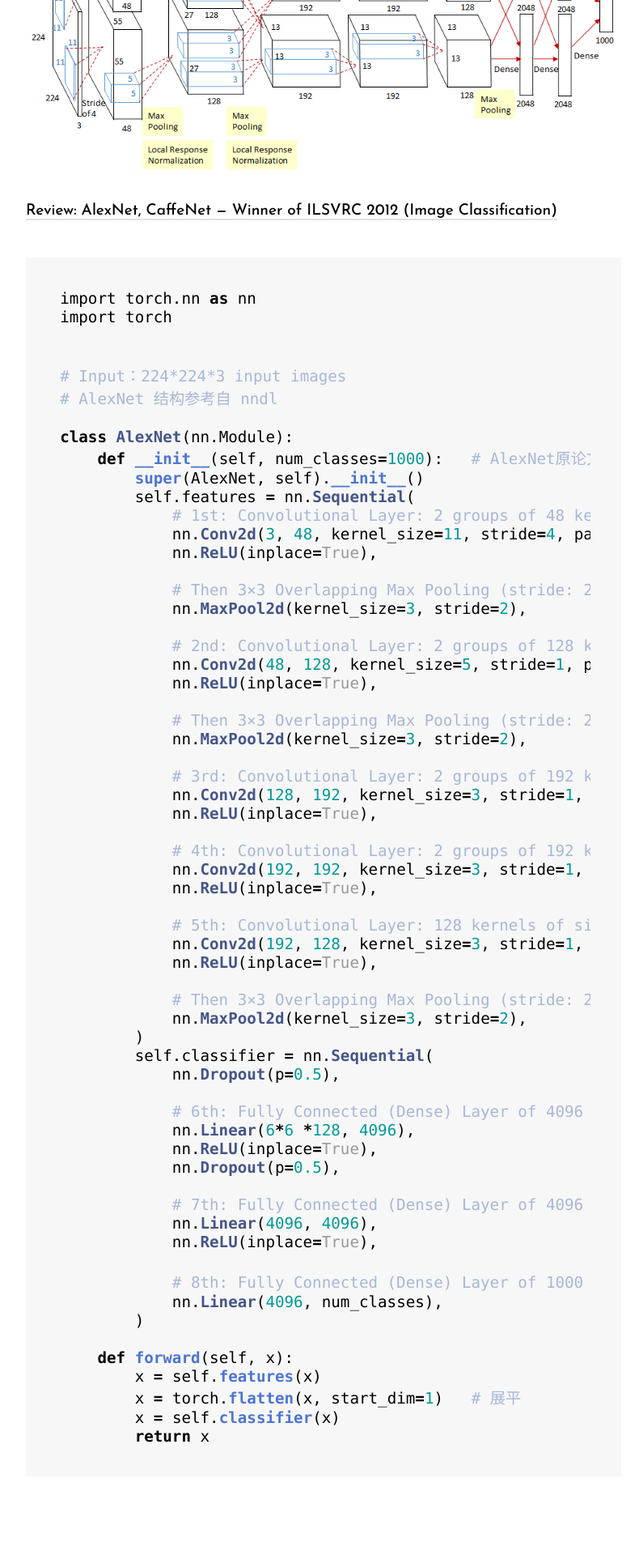
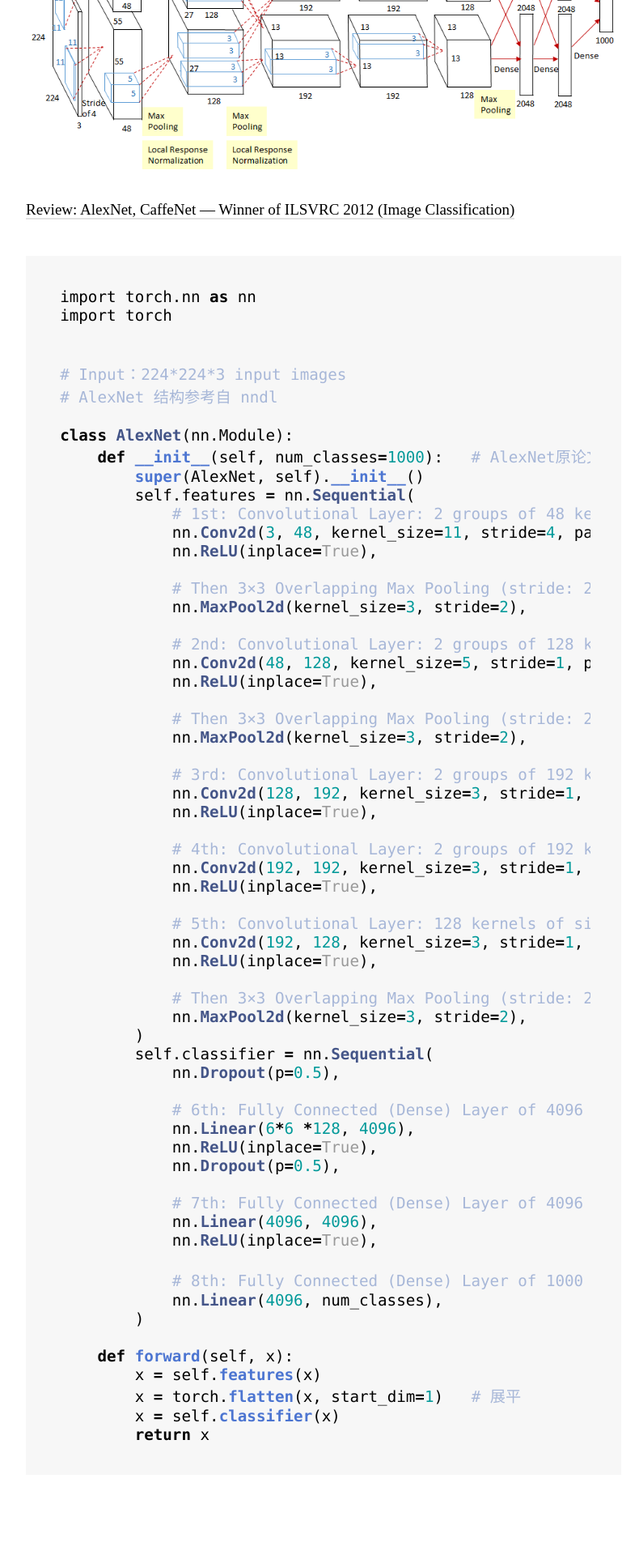
Before and after one commit to Chocomintopia/Chocomintopia.Github.io, a Jekyll site: the page built from _posts/2022-06-19-#1 AlexNet.md, in a window 1280 px wide. Shown: the part 410-2330 px from the top of the page at 81% size, without its empty margins (240-1030 px from the left). Built offline with Jekyll 4.4.1, drawn with Linux system fonts in a browser that asks for light colours; nearby versions of some CDN libraries; some web fonts are replaced; a script that is not in the unit is left out.

Commit message:
update fonts

```diff
--- a/_sass/_vars.scss
+++ b/_sass/_vars.scss
@@ -1,9 +1,15 @@
 @font-face {
     font-family: 'Josefin Sans';
     src: local(''),
-         url('../fonts/josefin-sans-v15-latin-500.woff2') format('woff2'),
-         url('../fonts/josefin-sans-v15-latin-500.woff') format('woff');
+         url('../fonts/josefin-sans-v15-latin-400.woff2') format('woff2'),
+         url('../fonts/josefin-sans-v15-latin-400.woff') format('woff');
   }
+
+@font-face {
+font-family: 'pingfang';
+src: local(''),
+        url('../fonts/pingfang-regular.woff2') format('woff2');
+}
 
 // Font stacks
 $font-stack-one: 'ubuntu';
```
Also changed, not shown: 3 other files.
